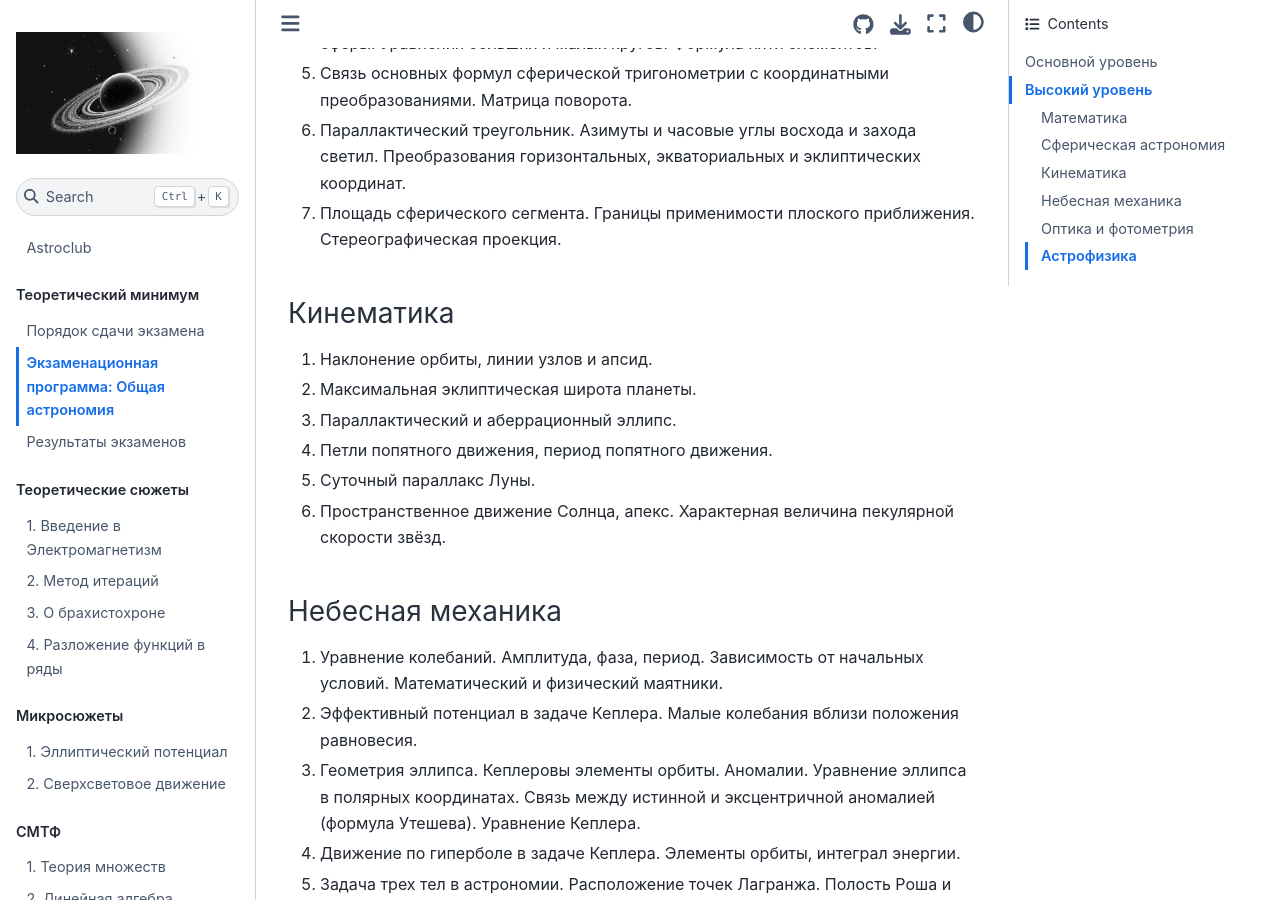
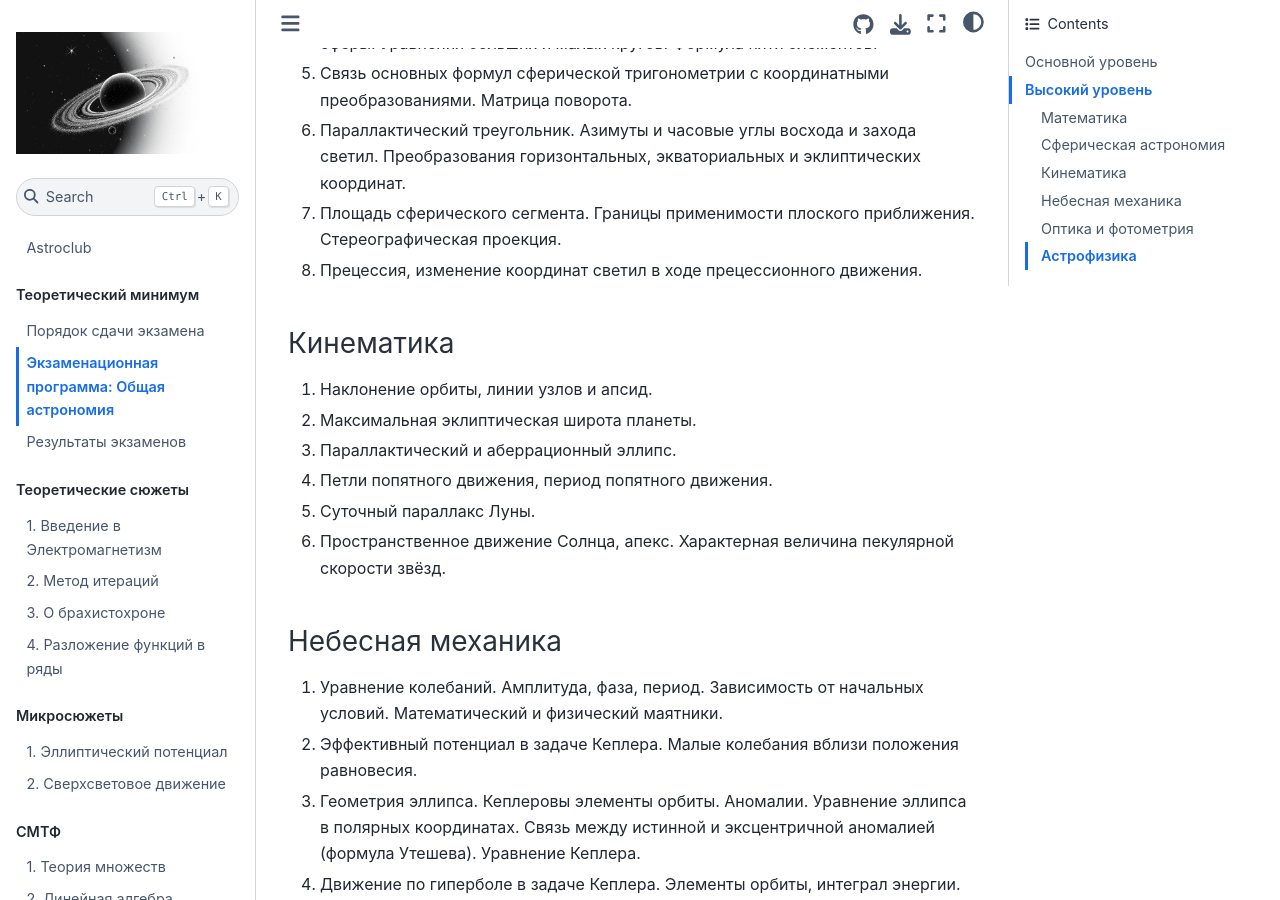
Before and after one commit to FedorovVS/astroclub, a Jupyter Book: the page built from chapters/teormin/program.md, in a window 1280 px wide and 900 px high, scrolled down 4617 px. Built offline with Jupyter Book 1.0.4 settings and Sphinx 7.4.7 and the Sphinx Book theme 1.1.4, drawn with Linux system fonts in a browser that asks for light colours; pages that are not in the unit, such as notebooks, are missing from menus; comment, search, counter and statistics services are not loaded.

Commit message:
Update program.md

```diff
--- a/chapters/teormin/program.md
+++ b/chapters/teormin/program.md
@@ -90,6 +90,7 @@
 5. Связь основных формул сферической тригонометрии с координатными преобразованиями. Матрица поворота.
 6. Параллактический треугольник. Азимуты и часовые углы восхода и захода светил. Преобразования горизонтальных, экваториальных и эклиптических координат.
 7. Площадь сферического сегмента. Границы применимости плоского приближения. Стереографическая проекция.
+8. Прецессия, изменение координат светил в ходе прецессионного движения.
 
 ### Кинематика
 1. Наклонение орбиты, линии узлов и апсид.
```
